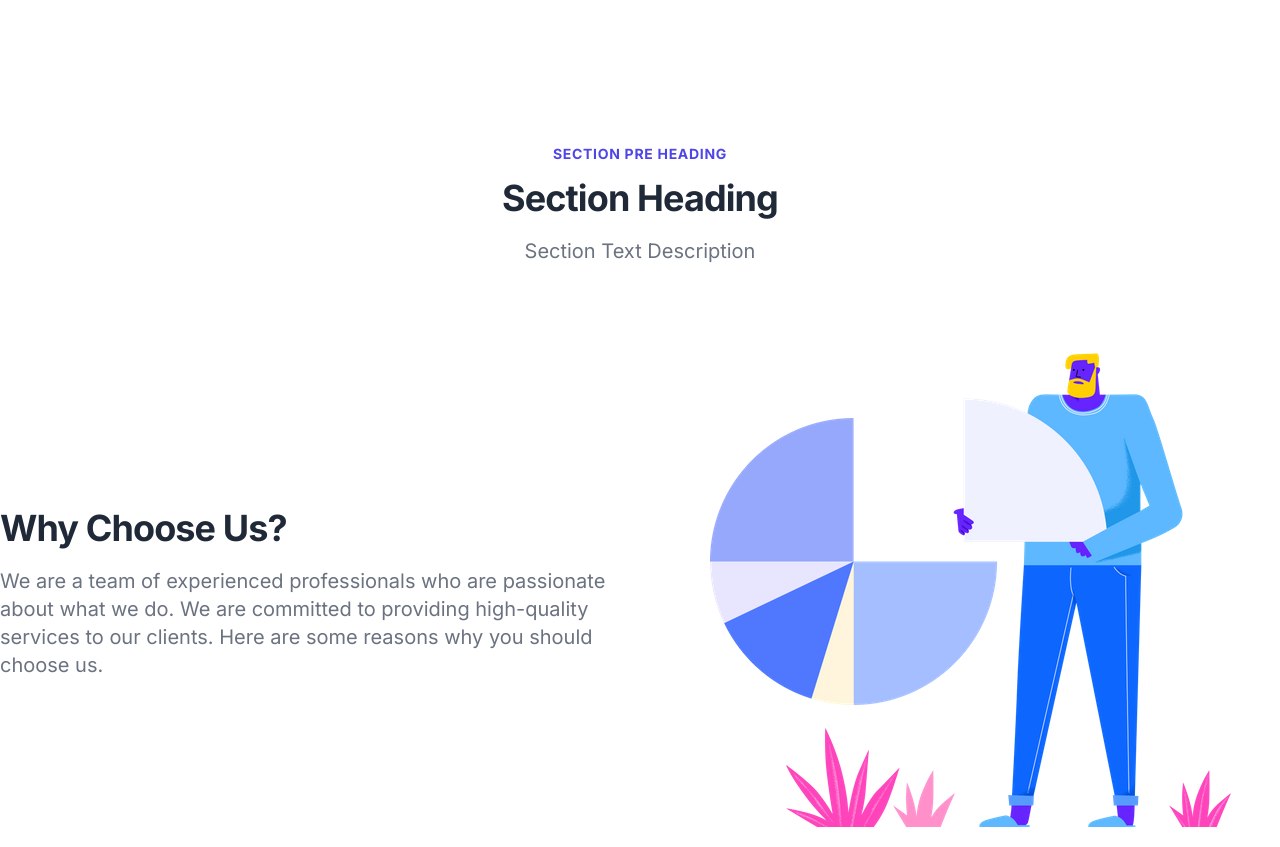
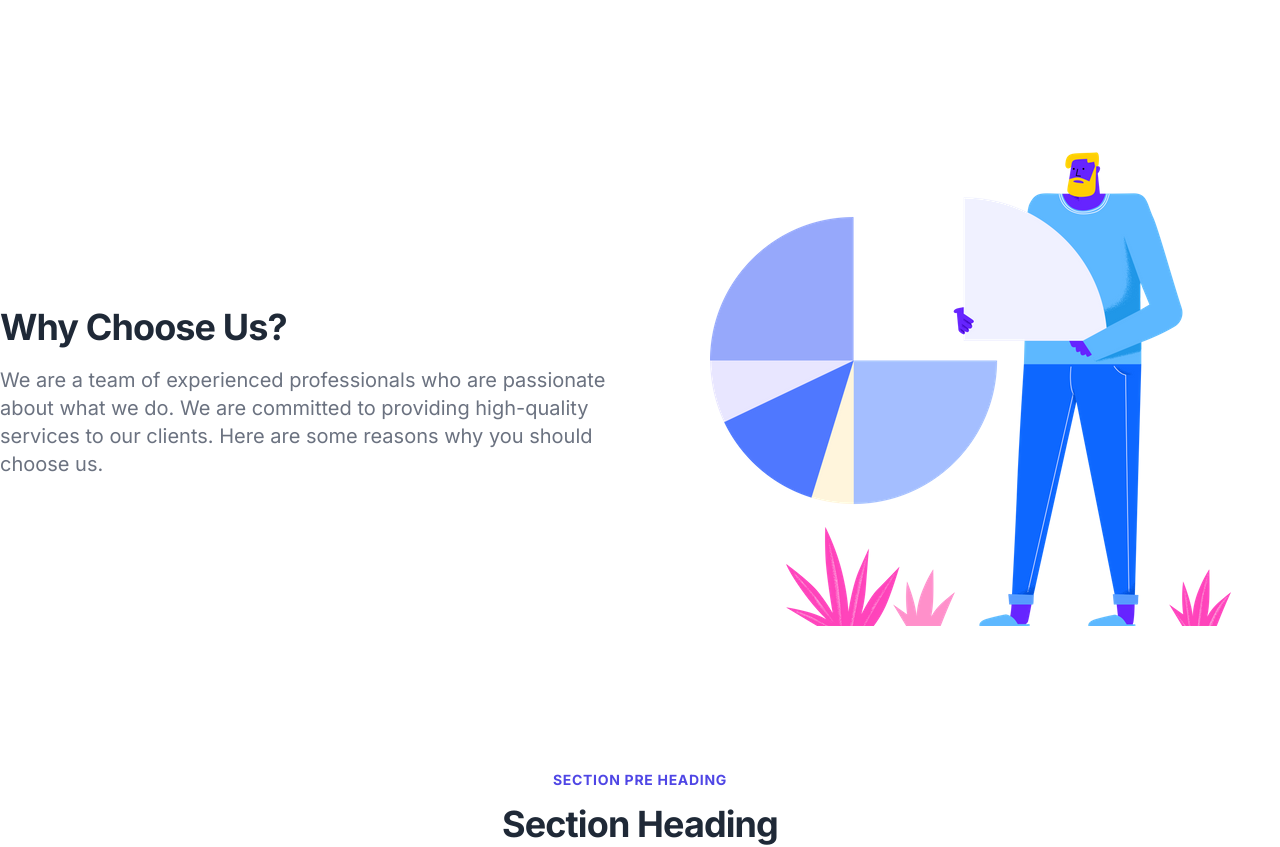
Before and after one commit to yogisukma25/azuratech, a Next.js app: page / in a window 1280 px wide. Shown: the part 1618-2465 px from the top of the page. Built offline with nearby package versions, Linux system fonts and the light colour scheme.

Commit message:
update content with image

```diff
--- a/src/app/page.tsx
+++ b/src/app/page.tsx
@@ -15,8 +15,7 @@ export default function Home() {
       <Hero data={heroData} />
       <SectionHeading data={sectionHeading} />
       <Benefits data={benefitsData} />
-      <SectionHeading data={sectionHeading} />
-      <ContentWithImage />
+      <ContentWithImage data={contentWithImage}/>
       <SectionHeading data={sectionHeading} />
       <Video />
       <SectionHeading data={sectionHeading} />
@@ -88,3 +87,18 @@ const benefitsData = {
     },
   ],
 };
+
+
+const contentWithImage = {
+  id: 1,
+  __component: "layout.content-image",
+  heading: "Why Choose Us?",
+  text: "We are a team of experienced professionals who are passionate about what we do. We are committed to providing high-quality services to our clients. Here are some reasons why you should choose us.",
+  imageRight: true,
+  image: {
+    id: 4,
+    url: "/img/benefit-two.png",
+    alternativeText: null,
+    name: "benefit-two.png",
+  },
+};
--- a/src/components/ContentWithImage.tsx
+++ b/src/components/ContentWithImage.tsx
@@ -2,26 +2,37 @@ import Image from "next/image";
 import React from "react";
 import { Container } from "@/components/Container";
 
-const data = {
-  imgPos: "right",
-  title: "Why Choose Us?",
-  desc: "We are a team of experienced professionals who are passionate about what we do. We are committed to providing high-quality services to our clients. Here are some reasons why you should choose us.",
-};
+interface ContentWithImageProps {
+  data: {
+    id: number;
+    __component: string;
+    heading: string;
+    text: string;
+    imageRight: boolean | null;
+    image: {
+      id: number;
+      url: string;
+      alternativeText: string | null;
+      name: string;
+    };
+  };
+}
 
-export function ContentWithImage() {
+export function ContentWithImage({ data }: Readonly<ContentWithImageProps>) {
+  const { heading, text, image, imageRight } = data;
   return (
     <Container className="flex flex-wrap mb-20 lg:gap-10 lg:flex-nowrap ">
       <div
         className={`flex items-center justify-center w-full lg:w-1/2 ${
-          data.imgPos === "right" ? "lg:order-1" : ""
+          imageRight ? "lg:order-1" : ""
         }`}
       >
         <div>
           <Image
-            src={"/img/benefit-two.png"}
-            width="521"
-            height="521"
-            alt="Benefits"
+            src={image.url}
+            width={521}
+            height={521}
+            alt={image.alternativeText || image.name}
             className={"object-cover"}
           />
         </div>
@@ -29,20 +40,19 @@ export function ContentWithImage() {
 
       <div
         className={`flex flex-wrap items-center w-full lg:w-1/2 ${
-          data.imgPos === "right" ? "lg:justify-end" : ""
+          imageRight ? "lg:justify-end" : ""
         }`}
       >
         <div>
           <div className="flex flex-col w-full mt-4">
             <h3 className="max-w-2xl mt-3 text-3xl font-bold leading-snug tracking-tight text-gray-800 lg:leading-tight lg:text-4xl dark:text-white">
-              {data.title}
+              {heading}
             </h3>
 
             <p className="max-w-2xl py-4 text-lg leading-normal text-gray-500 lg:text-xl xl:text-xl dark:text-gray-300">
-              {data.desc}
+              {text}
             </p>
           </div>
-
         </div>
       </div>
     </Container>
```
